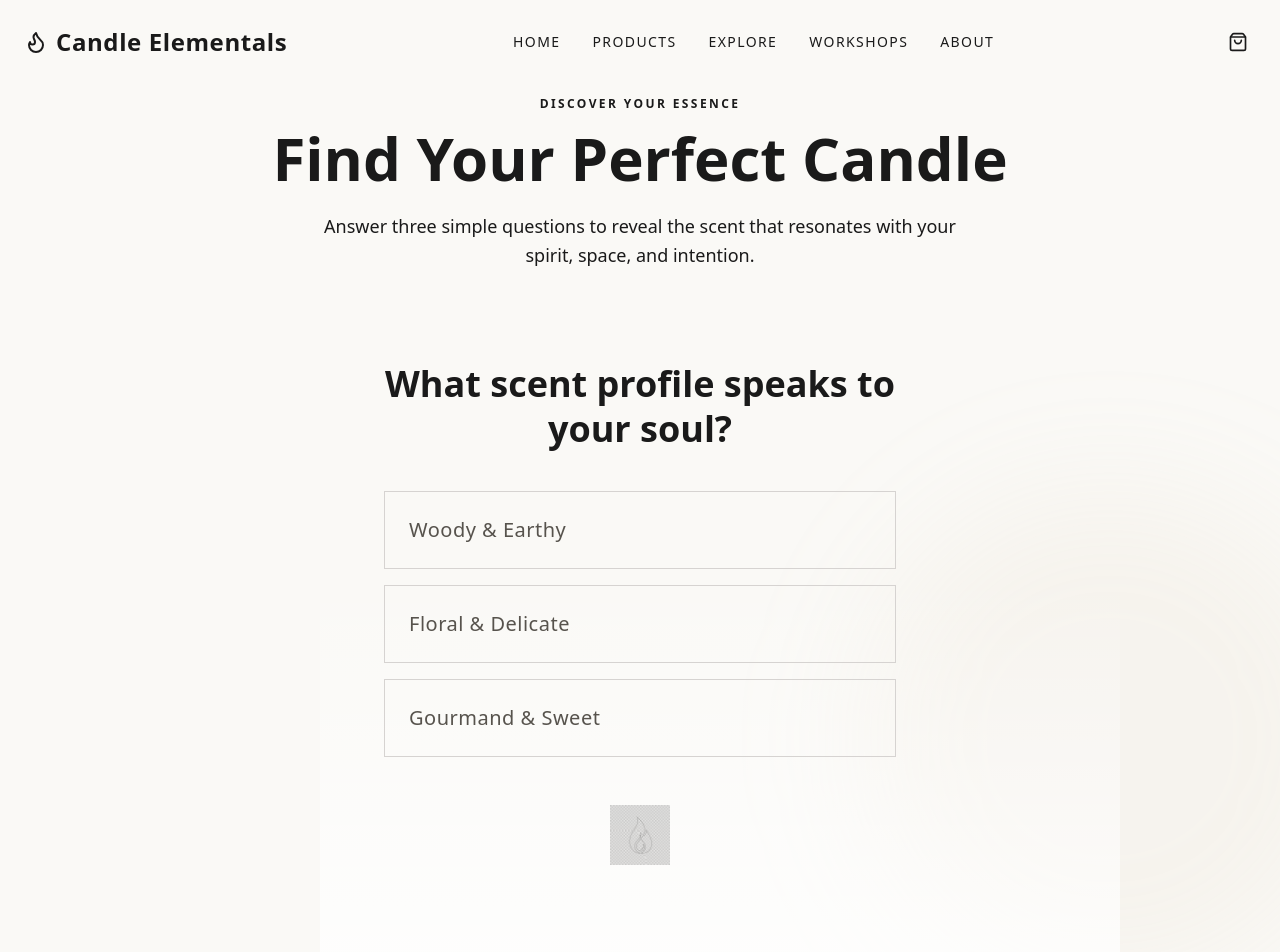
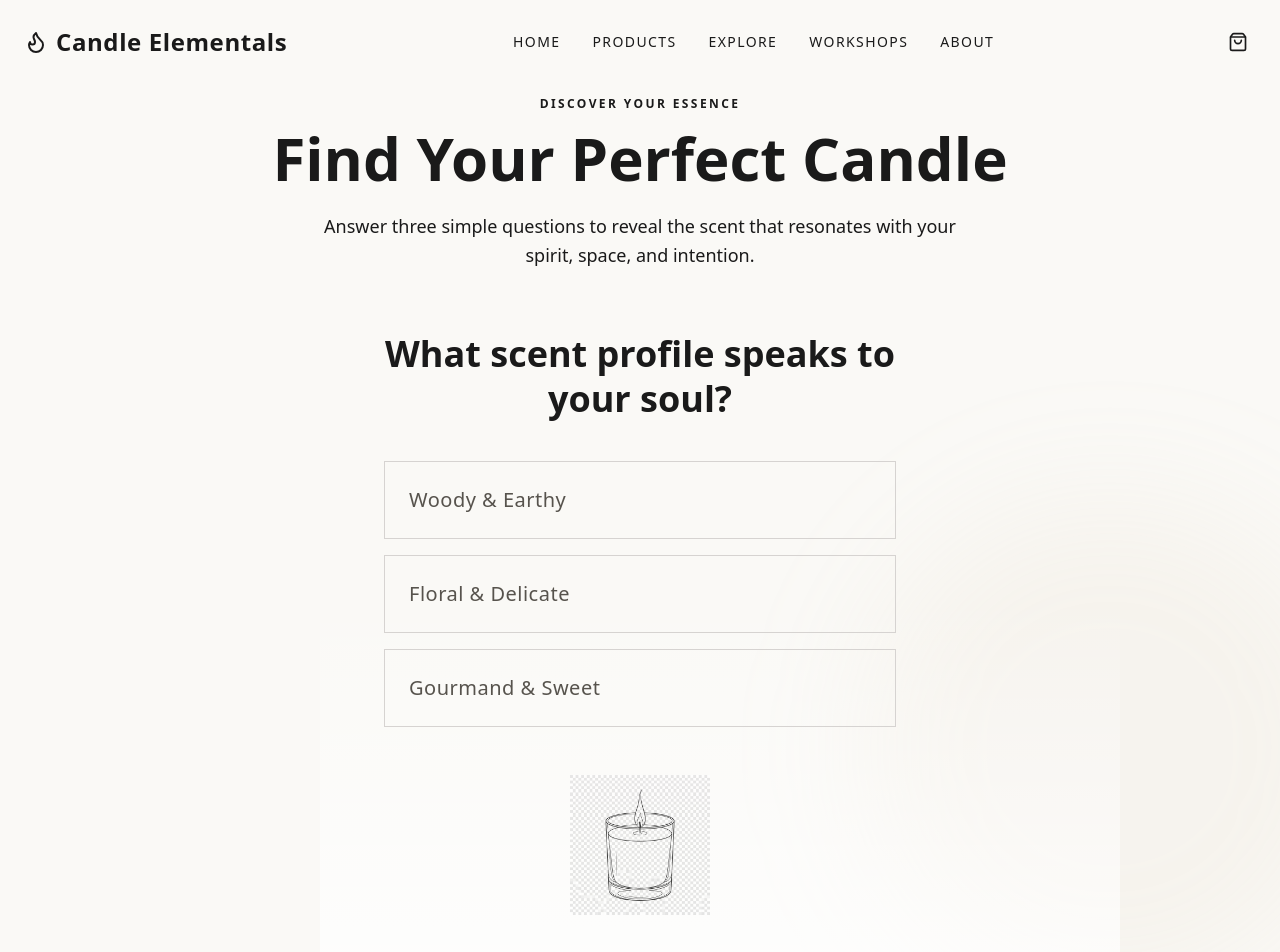
Before and after one commit to firkankurt-ds/candle-elementals, a Next.js app: page /explore in a window 1280 px wide. Shown: the top 952 px of the page. Built offline with nearby package versions, Linux system fonts and the light colour scheme.

Commit message:
Update Explore visual to luxury candle

```diff
--- a/components/explore/ExploreQuiz.tsx
+++ b/components/explore/ExploreQuiz.tsx
@@ -175,12 +175,12 @@ export default function ExploreQuiz() {
                             ))}
                         </div>
 
-                        <div className="mt-12 flex justify-center opacity-40">
+                        <div className="mt-12 flex justify-center opacity-80">
                             <Image
                                 src="/brand-symbol.png"
                                 alt="Elemental Symbol"
-                                width={60}
-                                height={60}
+                                width={140}
+                                height={140}
                                 className="object-contain"
                             />
                         </div>
```
Also changed, not shown: public/brand-symbol.png.
